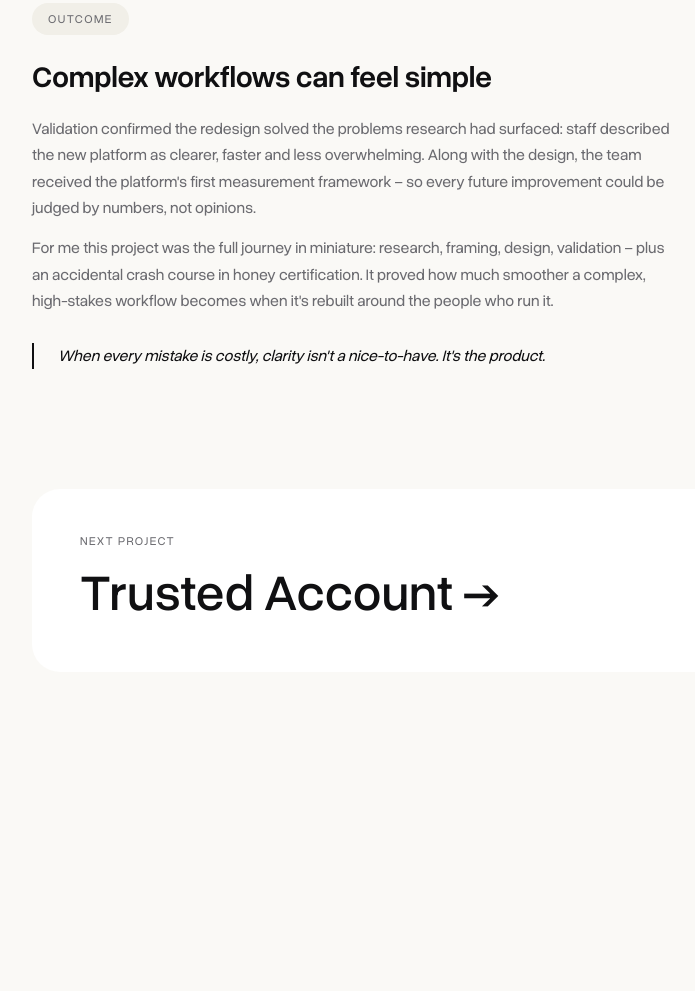
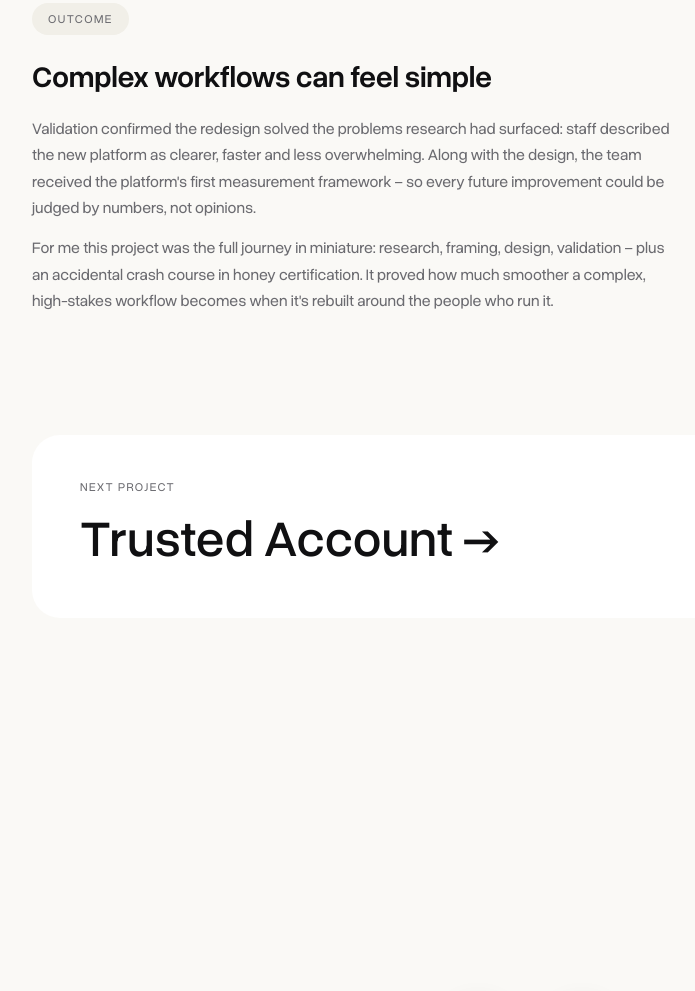
Before and after one commit to alexproductdesign/work, a plain HTML site: page case-honey.html in a window 1280 px wide. Shown: the part 7342-8333 px from the top of the page, without its empty margins (110-805 px from the left). Drawn offline with Linux system fonts and the light colour scheme.

Commit message:
Honey case: drop the closing quote
Co-Authored-By: Claude Fable 5 <noreply@anthropic.com>

```diff
--- a/case-honey.html
+++ b/case-honey.html
@@ -203,7 +203,6 @@
         <h2>Complex workflows can feel simple</h2>
         <p>Validation confirmed the redesign solved the problems research had surfaced: staff described the new platform as clearer, faster and less overwhelming. Along with the design, the team received the platform's first measurement framework – so every future improvement could be judged by numbers, not opinions.</p>
         <p>For me this project was the full journey in miniature: research, framing, design, validation – plus an accidental crash course in honey certification. It proved how much smoother a complex, high-stakes workflow becomes when it's rebuilt around the people who run it.</p>
-        <p class="case-quote serif">When every mistake is costly, clarity isn't a nice-to-have. It's the product.</p>
       </div>
     </section>
 
```
